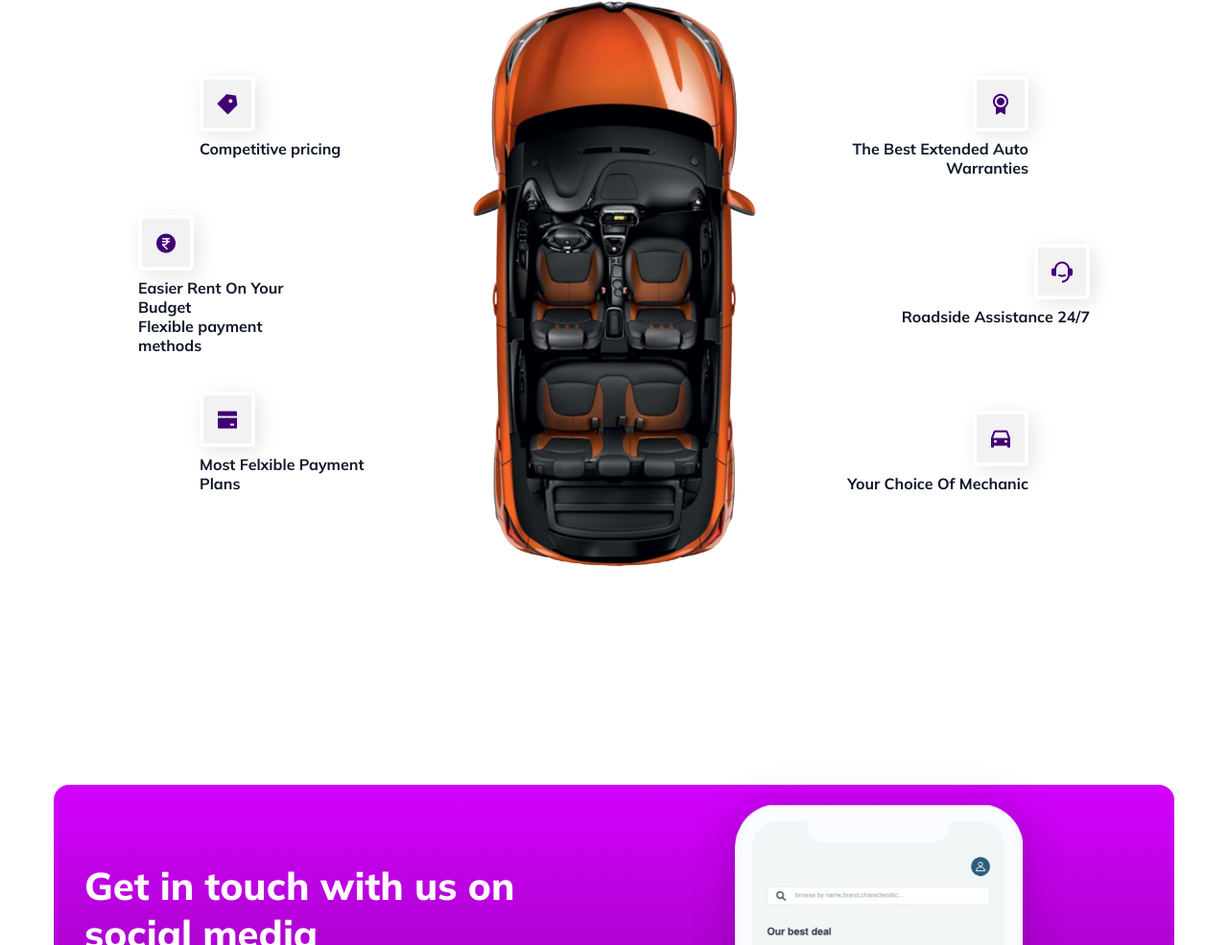
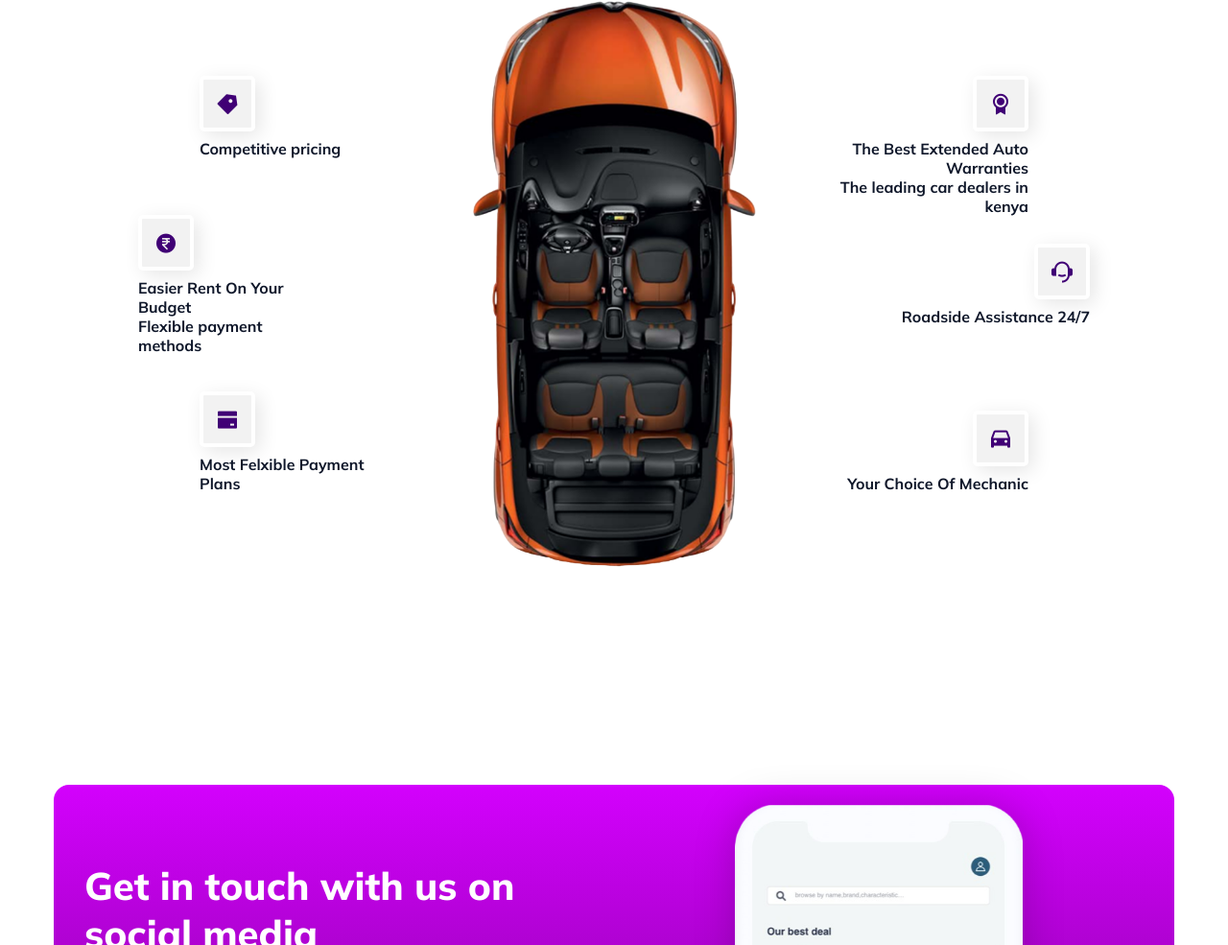
Before and after one commit to Brian-Isamba/Carnisa-car-Project, a plain HTML site: page index.html in a window 1280 px wide. Shown: the part 2098-3083 px from the top of the page at 96% size. Drawn offline with nearby package versions, Linux system fonts and the light colour scheme.

Commit message:
Update index.html

```diff
--- a/index.html
+++ b/index.html
@@ -148,6 +148,7 @@
         <div class="experience__card">
           <span><i class="ri-award-fill"></i></span>
           <h4>The Best Extended Auto Warranties</h4>
+          <h4>The leading car dealers in kenya</h4>
         </div>
         <div class="experience__card">
           <span><i class="ri-customer-service-2-fill"></i></span>
```
